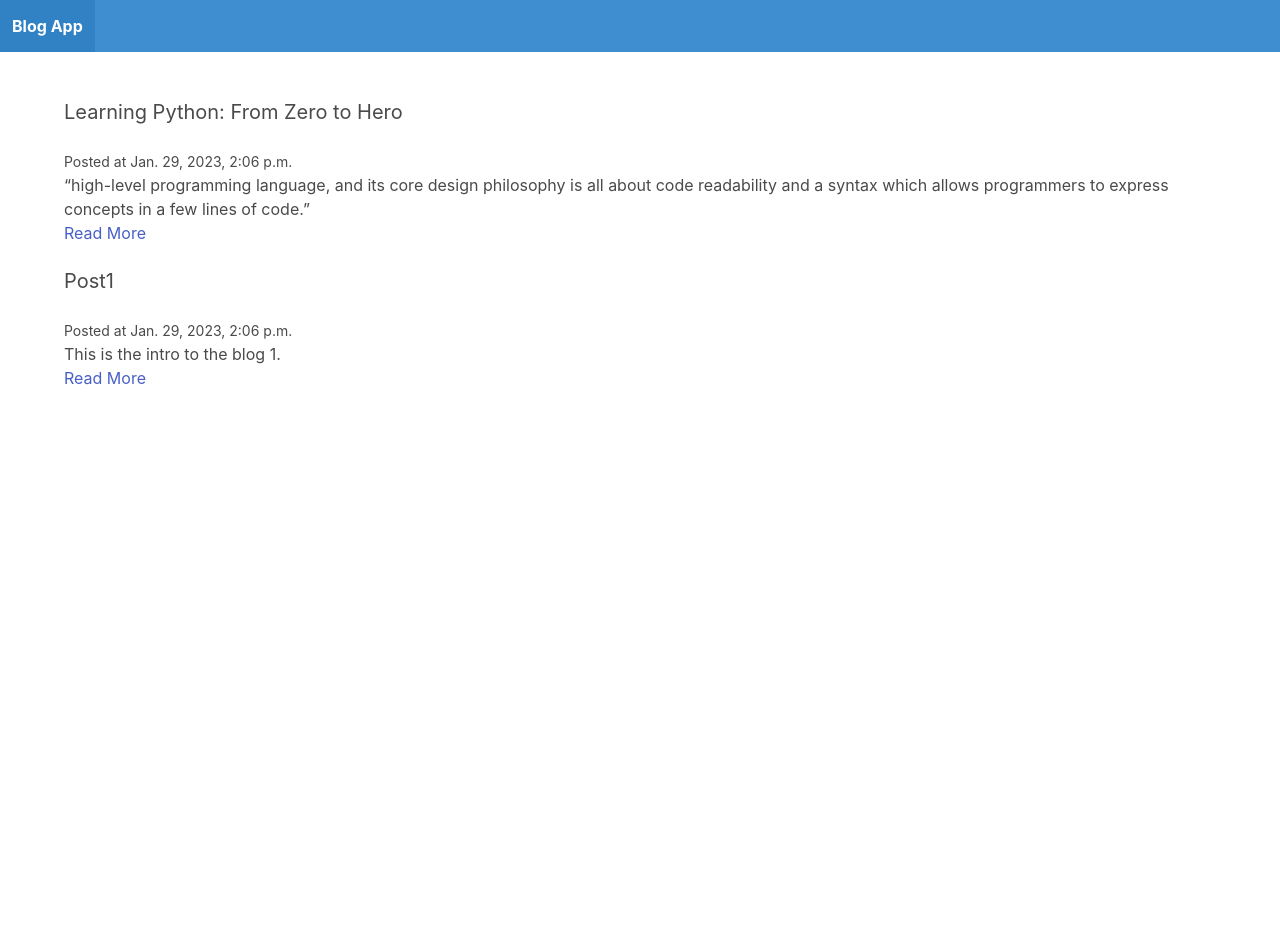
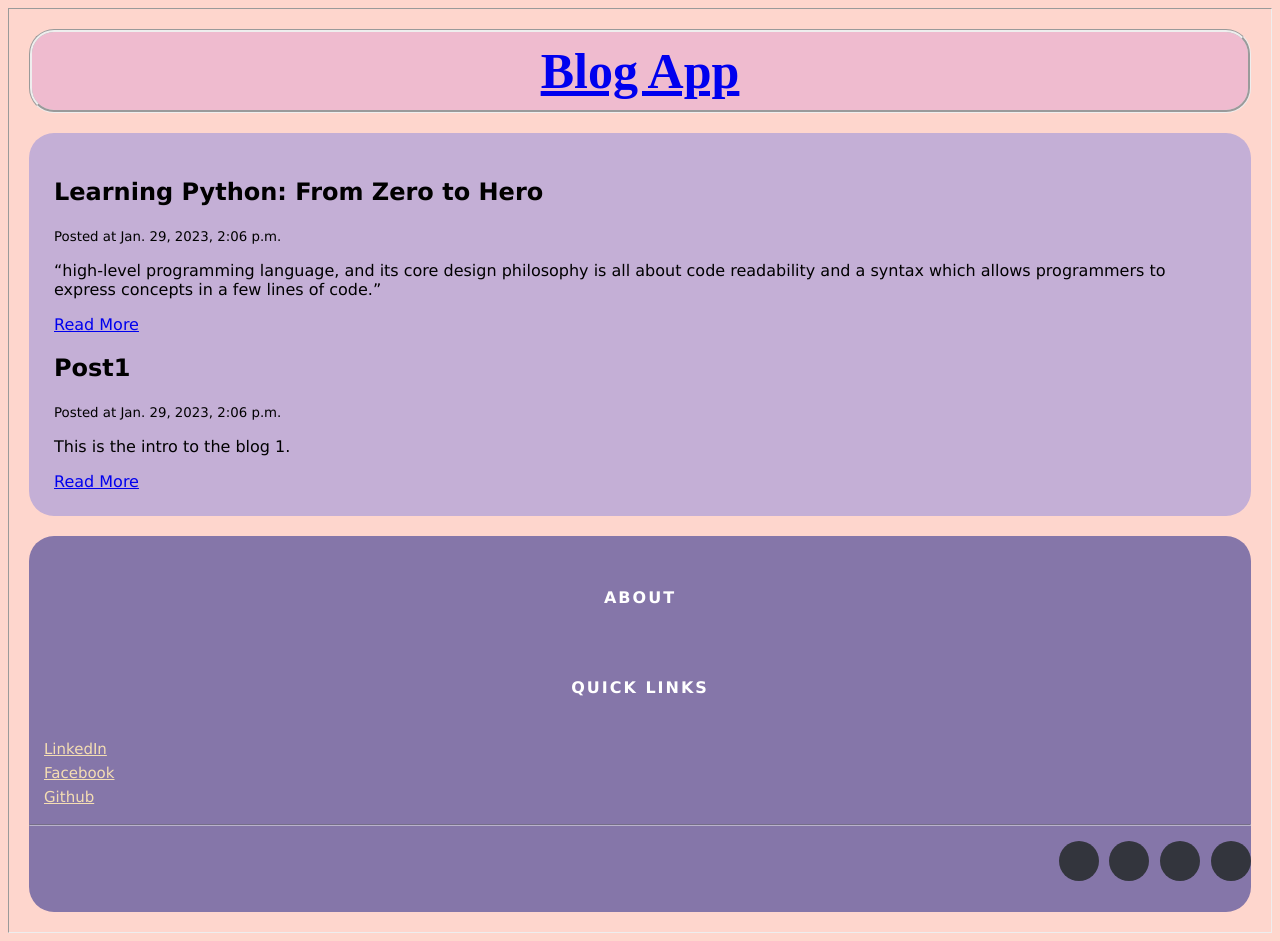
Before and after one commit to Sanskar1862/Blog-App, a Django app: page / in a window 1280 px wide. Before the commit the page ends 385 px from the top, so only its background shows below. Run offline with Django 4.2, Linux system fonts and the light colour scheme; data comes from the database, SQL or seed files in the repository.

Commit message:
Update base.html

```diff
--- a/Project1/blog/templates/blog/base.html
+++ b/Project1/blog/templates/blog/base.html
@@ -1,22 +1,65 @@
 <!DOCTYPE html>
 <html lang="en">
-<head>
-    <meta charset="utf-8">
-    <title>Blog App </title>
-    <link rel="stylesheet" href="https://cdn.jsdelivr.net/npm/bulma@0.9.1/css/bulma.min.css">
-</head>
-<body>
-    <nav class = "navbar is-info">
-        <div class = "navbar-brand">
-            <a href = "/" class="navbar-item"><strong>Blog App</strong></a>
-        </div>
+  <head>
+    <meta charset="utf-8" />
+    <title>Blog App</title>
+    <link rel="stylesheet" href="static/css/base.css" />
+    </head>
+  <body>
+    <nav class="navbar is-info">
+      <div class="navbar-brand">
+        <a href="/" class="navbar-item"><strong>Blog App</strong></a>
+      </div>
     </nav>
 
-    <section class ="section">
-        <div class ="container">
-            {% block content %}
-            {% endblock %}
+    <section class="section">
+      <div class="container">{% block content %} {% endblock %}</div>
+    </section>
+  </body>
+  <!-- Site footer -->
+  <footer class="site-footer">
+    <div class="container">
+      <div class="row">
+        <div class="col-sm-12 col-md-6">
+          <h6 class="a">About</h6>
+          <p class="text-justify"></p>
         </div>
-    </section>
-</body>
+        <br />
+
+        <div class="col-xs-6 col-md-3">
+          <h6 class="a">Quick Links</h6>
+          <ul class="footer-links">
+            <li>
+              <a href="https://www.linkedin.com/in/kumar-sanskar-618009222/"
+                >LinkedIn</a
+              >
+            </li>
+            <li><a href="https://www.facebook.com/">Facebook</a></li>
+            <li><a href="https://github.com/Sanskar1862">Github</a></li>
+          </ul>
+        </div>
+      </div>
+      <hr />
+    </div>
+    <div class="container">
+      <div class="row">
+        <div class="col-md-4 col-sm-6 col-xs-12">
+          <ul class="social-icons">
+            <li>
+              <a class="facebook" href="#"><i class="fa fa-facebook"></i></a>
+            </li>
+            <li>
+              <a class="twitter" href="#"><i class="fa fa-twitter"></i></a>
+            </li>
+            <li>
+              <a class="dribbble" href="#"><i class="fa fa-dribbble"></i></a>
+            </li>
+            <li>
+              <a class="linkedin" href="#"><i class="fa fa-linkedin"></i></a>
+            </li>
+          </ul>
+        </div>
+      </div>
+    </div>
+  </footer>
 </html>
```
